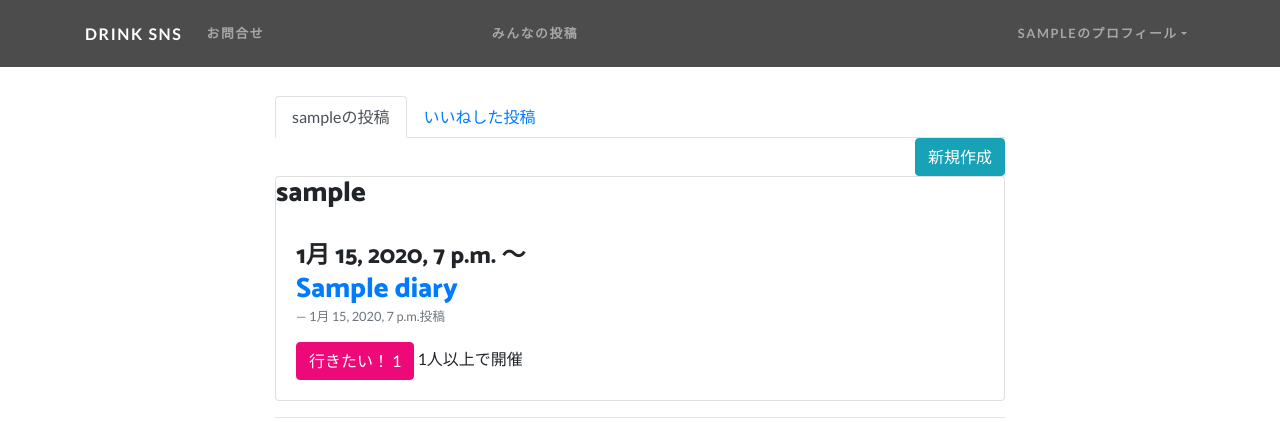
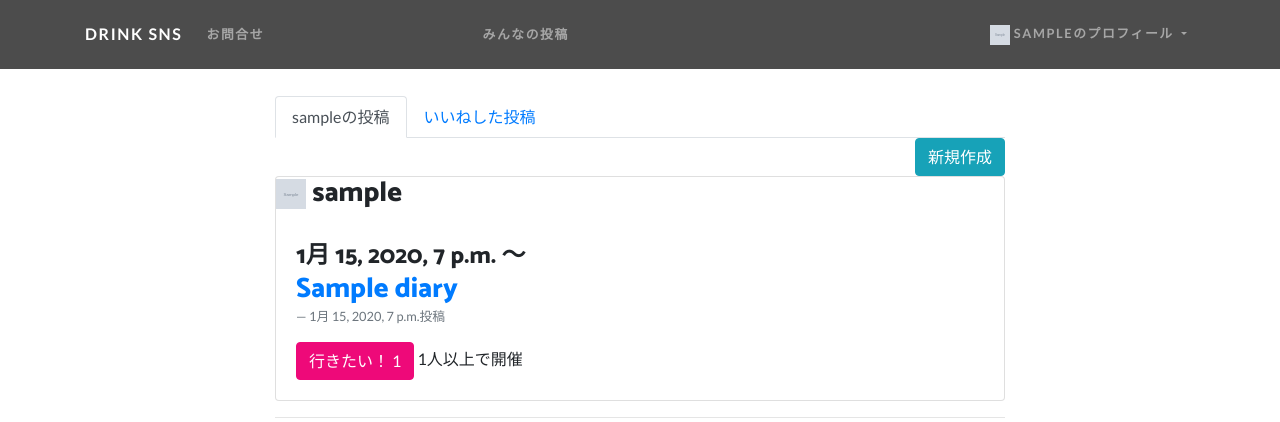
Before and after one commit to Jonh-Nash/drink_sns, a Django app: page /diary-list/ in a window 1280 px wide. Shown: the top 422 px of the page. Run offline with Django 3.2, Linux system fonts and the light colour scheme; a user stored in the database is signed in; tables that the repository leaves empty hold one stand-in row (values such as "Sample post"); grey boxes marked "Sample" are stand-in pictures; some libraries are stand-ins or nearby versions.

Commit message:
[update]アイコンの表示を追加
アイコンをナビバーと投稿リストに表示できるようにした。

```diff
--- a/diary/templates/base.html
+++ b/diary/templates/base.html
@@ -50,7 +50,15 @@
               <ul class="navbar-nav ml-auto">
                 {% if user.is_authenticated %}
                 <li class="nav-item" {% block active_diary_list %}{% endblock %}>
-                    <a class="nav-link dropdown-toggle navDrop" data-toggle="dropdown">{{ user.get_username }}のプロフィール</a>
+                    <a class="nav-link dropdown-toggle navDrop" data-toggle="dropdown">
+                    {% if user.icon.url != "" %}
+                        <img src="{{ user.icon.url }}" style="height: 20px; width: 20px;">
+                    {% else %}
+                        <img src="/media/img/c0063_6_2.png" style="height: 20px; width: 20px;">
+                    {% endif%}
+                    {{ user.get_username }}のプロフィール
+                    </a>
+
                     {% if user.is_authenticated %}
                         <div class="dropdown-menu dropdown-menu-right" >
                             <a class="dropdown-item" href="{% url 'diary:diary_list' %}">あなたの投稿</a>
--- a/diary/templates/diary_list.html
+++ b/diary/templates/diary_list.html
@@ -6,6 +6,11 @@
     {% for diary in diary_list %}
     <div class="card">
         <h3 class="card-title">
+            {% if diary.user.icon.url != "" %}
+            <img src="{{ diary.user.icon.url }}" style="height: 30px; width: 30px;">
+            {% else %}
+            <img src="/media/img/c0063_6_2.png" style="height: 30px; width: 30px;">
+            {% endif%}
             {{ diary.user }}
         </h3>
         <div class="card-body">
```
Lines whose indentation alone changed are shown as unchanged.
